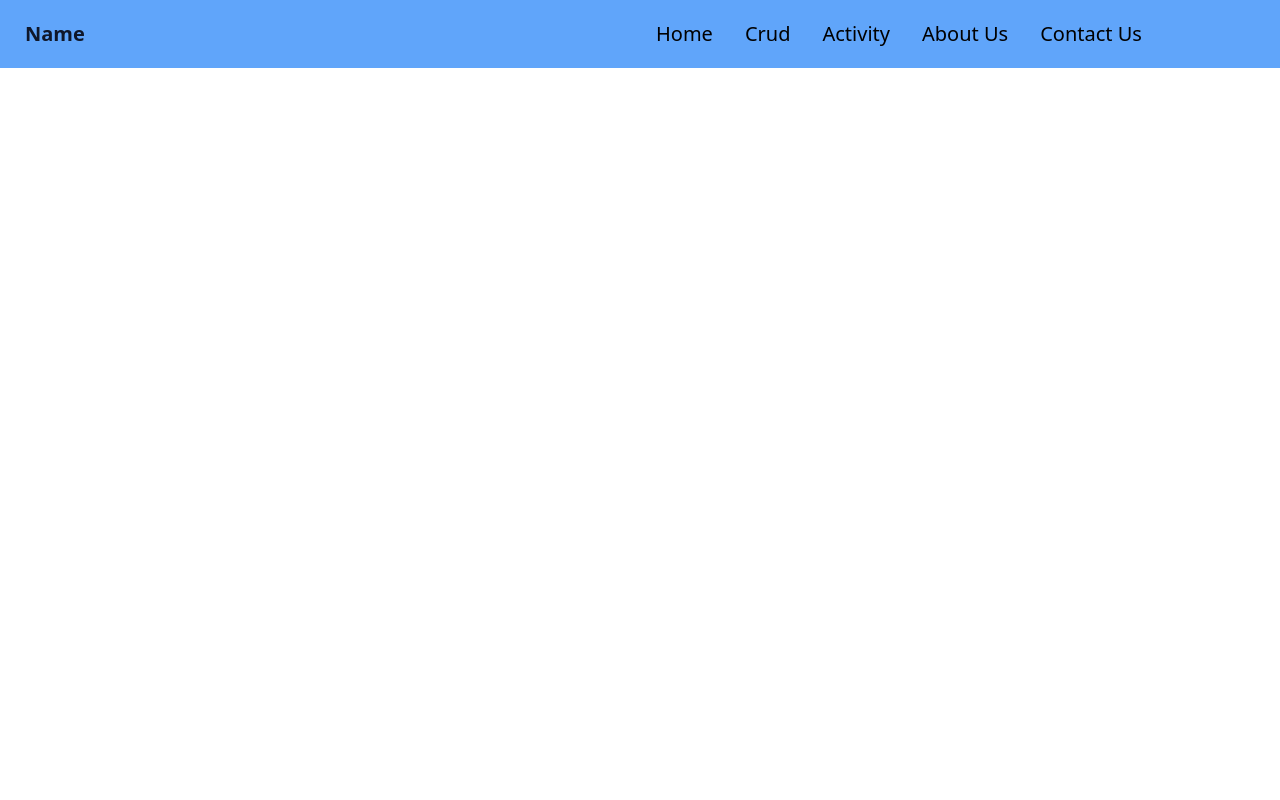
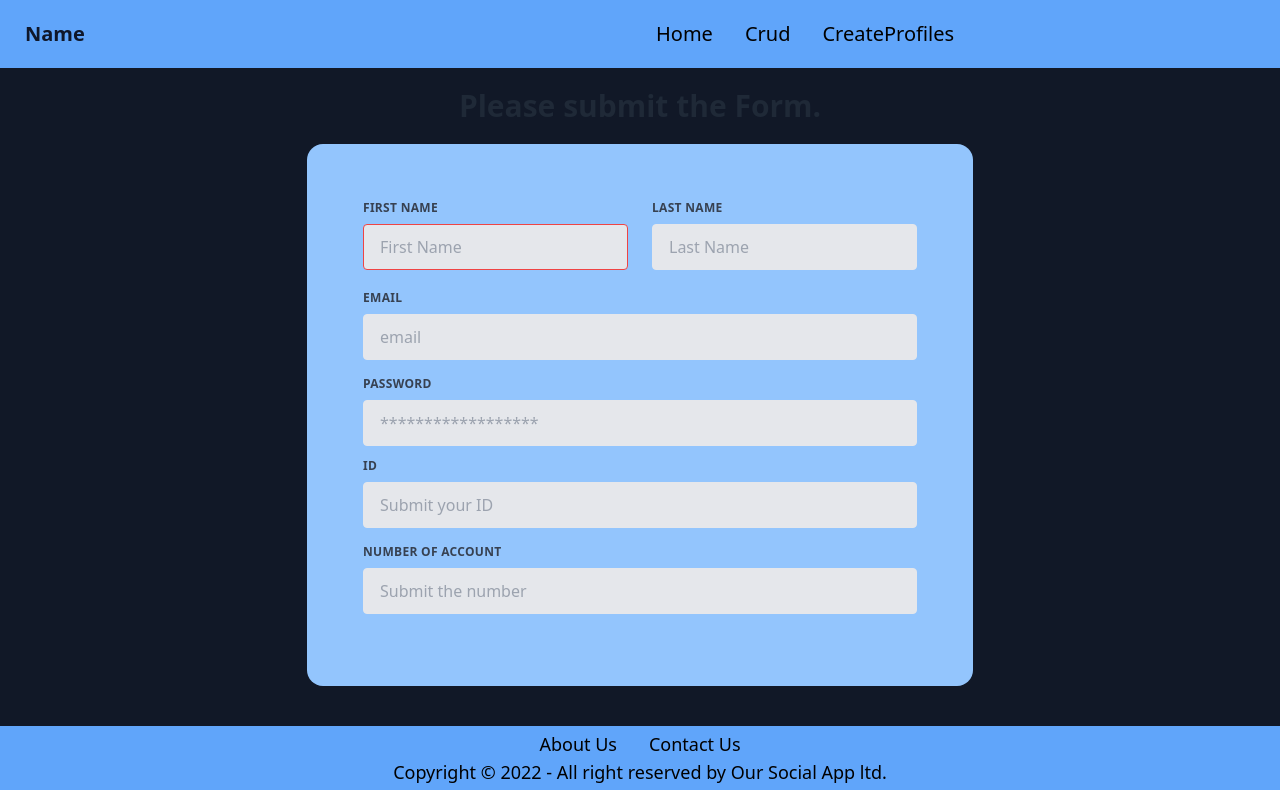
Before and after one commit to Ahsun-ullah/Final_project, a React (Create React App) app: page /CreateProfiles in a window 1280 px wide. Built offline with nearby package versions, Linux system fonts and the light colour scheme; no server answers.

Commit message:
adding submit form

```diff
--- a/package.json
+++ b/package.json
@@ -10,7 +10,7 @@
     "@testing-library/react": "^13.4.0",
     "@testing-library/user-event": "^13.5.0",
     "daisyui": "^2.33.0",
-    "firebase": "^9.14.0",
+    "firebase": "^9.15.0",
     "react": "^18.2.0",
     "react-dom": "^18.2.0",
     "react-firebase-hooks": "^5.1.1",
--- a/src/App.js
+++ b/src/App.js
@@ -1,7 +1,7 @@
 import { Route, Routes } from 'react-router-dom'
 import Home from './components/Home/Home'
 import Crud from './components/CRUD/Crud'
-import Activity from './components/Activity/Activity'
+import CreateProfiles from './components/CreateProfiles/CreateProfiles'
 import About from './components/About/About'
 import Contact from './components/Contact/Contact'
 import Login from './components/Login/Login'
@@ -9,6 +9,7 @@ import Register from './components/Register/Register'
 import TermsAndConditions from './components/TermsAndConditions/TermsAndConditions'
 import Header from './components/Header/Header'
 import RequireAuth from './components/RequireAuth/RequireAuth'
+import Footer from './components/Footer/Footer'
 
 function App() {
   return (
@@ -25,7 +26,7 @@ function App() {
         ></Route>
         <Route path="/Home" element={<Home></Home>}></Route>
         <Route path="/Crud" element={<Crud></Crud>}></Route>
-        <Route path="/Activity" element={<Activity></Activity>}></Route>
+        <Route path="/CreateProfiles" element={<CreateProfiles></CreateProfiles>}></Route>
         <Route path="/About" element={<About></About>}></Route>
         <Route path="/Contact" element={<Contact></Contact>}></Route>
         <Route path="/Login" element={<Login></Login>}></Route>
@@ -35,6 +36,7 @@ function App() {
           element={<TermsAndConditions></TermsAndConditions>}
         ></Route>
       </Routes>
+      <Footer></Footer>
     </div>
   )
 }
--- a/src/components/Activity/Activity.js
+++ /dev/null
@@ -1,16 +0,0 @@
-import React from 'react';
-
-
-const Activity = () => {
-    return (
-        <div>
-
-            <h2 className='h-screen container bg-stone-200 text-black font-bold flex pt-8 justify-center text-2xl '>
-                This is Activily Log
-            </h2>
-
-        </div>
-    );
-};
-
-export default Activity;
--- /dev/null
+++ b/src/components/CreateProfiles/CreateProfiles.js
@@ -0,0 +1,12 @@
+import React from 'react'
+import CreatingForm from '../CreatingForm/CreatingForm'
+
+const CreateProfiles = () => {
+  return (
+    <div>
+      <CreatingForm></CreatingForm>
+    </div>
+  )
+}
+
+export default CreateProfiles
--- /dev/null
+++ b/src/components/CreatingForm/CreatingForm.js
@@ -0,0 +1,86 @@
+import React from 'react'
+
+const CreatingForm = () => {
+  return (
+    <div className="grid grid-cols-1 bg-gray-900">
+      <p className="font-bold text-3xl text-center my-5">
+        Please submit the Form.
+      </p>
+      <div className="flex justify-center bg-blue-300 rounded-2xl mx-auto p-14 mb-10">
+        <form>
+          <div className="flex flex-wrap -mx-3 mb-2">
+            <div className="w-full md:w-1/2 px-3 mb-2 md:mb-0">
+              <label className="block uppercase tracking-wide text-gray-700 text-xs font-bold mb-2">
+                First Name
+              </label>
+              <input
+                className="appearance-none block w-full bg-gray-200 text-gray-700 border border-red-500 rounded py-3 px-4 mb-3 leading-tight focus:outline-none focus:bg-white"
+                type="text"
+                placeholder="First Name"
+              />
+            </div>
+            <div className="w-full md:w-1/2 px-3">
+              <label className="block uppercase tracking-wide text-gray-700 text-xs font-bold mb-2">
+                Last Name
+              </label>
+              <input
+                className="appearance-none block w-full bg-gray-200 text-gray-700 border border-gray-200 rounded py-3 px-4 leading-tight focus:outline-none focus:bg-white focus:border-gray-500"
+                type="text"
+                placeholder="Last Name"
+                required
+              />
+            </div>
+          </div>
+          <div className="w-full mb-4">
+            <label className="block uppercase tracking-wide text-gray-700 text-xs font-bold mb-2">
+              Email
+            </label>
+            <input
+              className="appearance-none block w-full bg-gray-200 text-gray-700 border border-gray-200 rounded py-3 px-4 leading-tight focus:outline-none focus:bg-white focus:border-gray-500"
+              type="email"
+              placeholder="email"
+              required
+            />
+          </div>
+          <div className="flex flex-wrap -mx-3">
+            <div className="w-full px-3">
+              <label className="block uppercase tracking-wide text-gray-700 text-xs font-bold mb-2">
+                Password
+              </label>
+              <input
+                className="appearance-none block w-full bg-gray-200 text-gray-700 border border-gray-200 rounded py-3 px-4 mb-3 leading-tight focus:outline-none focus:bg-white focus:border-gray-500"
+                type="password"
+                placeholder="******************"
+                required
+              />
+            </div>
+          </div>
+
+          <div className="w-full mb-4">
+            <label className="block uppercase tracking-wide text-gray-700 text-xs font-bold mb-2">
+              ID
+            </label>
+            <input
+              className="appearance-none block w-full bg-gray-200 text-gray-700 border border-gray-200 rounded py-3 px-4 leading-tight focus:outline-none focus:bg-white focus:border-gray-500"
+              type="number"
+              placeholder="Submit your ID"
+              required
+            />
+          </div>
+          <div className="w-full mb-4">
+            <label className="block uppercase tracking-wide text-gray-700 text-xs font-bold mb-2">
+              Number of account
+            </label>
+            <input
+              className="appearance-none block w-full bg-gray-200 text-gray-700 border border-gray-200 rounded py-3 px-4 leading-tight focus:outline-none focus:bg-white focus:border-gray-500"
+              type="number"
+              placeholder="Submit the number"
+            />
+          </div>
+        </form>
+      </div>
+    </div>
+  )
+}
+
+export default CreatingForm
--- a/src/components/Footer/Footer.js
+++ b/src/components/Footer/Footer.js
@@ -2,19 +2,26 @@ import React from 'react'
 import { Link } from 'react-router-dom'
 
 const Footer = () => {
+  const today = new Date()
+  const year = today.getFullYear()
   return (
-      <div className='footer footer-center text-bottom m-4'>
-        <footer>
-        <div className="grid grid-flow-col gap-4">
-          <Link className="link link-hover">About us</Link>
-          <Link className="link link-hover">Contact</Link>
-          <Link className="link link-hover">Admin</Link>
+    <footer>
+      <div className="flex flex-col py-1 footer-center bg-blue-400">
+        <div className=' flex flex-row gap-8'>
+          <Link className="text-black text-lg link link-hover" to="/About">
+            About Us
+          </Link>
+          <Link className="text-black text-lg link link-hover " to="/Contact">
+            Contact Us
+          </Link>
         </div>
         <div>
-          <p>Copyright © 2022 - All right reserved by Our Social App ltd.</p>
+          <p className="text-black text-lg">
+            Copyright © {year} - All right reserved by Our Social App ltd.
+          </p>
         </div>
-      </footer>
       </div>
+    </footer>
   )
 }
 
--- a/src/components/Navbar/Navbar.js
+++ b/src/components/Navbar/Navbar.js
@@ -8,8 +8,8 @@ const Header = () => {
   const [user] = useAuthState(auth)
 
   const handleLogout = () => {
-    signOut(auth);
-    console.log('clicked');
+    signOut(auth)
+    console.log('clicked')
   }
 
   return (
@@ -38,8 +38,8 @@ const Header = () => {
                 </Link>
               </li>
               <li>
-                <Link className="text-black text-xl" to="/Activity">
-                  Activity
+                <Link className="text-black text-xl" to="/CreateProfiles">
+                CreateProfiles
                 </Link>
               </li>
               <li>
@@ -81,18 +81,8 @@ const Header = () => {
               </Link>
             </li>
             <li>
-              <Link className="text-black text-xl" to="/Activity">
-                Activity
-              </Link>
-            </li>
-            <li>
-              <Link className="text-black text-xl" to="/About">
-                About Us
-              </Link>
-            </li>
-            <li>
-              <Link className="text-black text-xl" to="/Contact">
-                Contact Us
+              <Link className="text-black text-xl" to="/CreateProfiles">
+              CreateProfiles
               </Link>
             </li>
             <li>
--- a/src/firebase.init.js
+++ b/src/firebase.init.js
@@ -2,14 +2,13 @@ import { initializeApp } from 'firebase/app'
 import { getAuth } from 'firebase/auth'
 
 const firebaseConfig = {
-  apiKey: 'AIzaSyCfgzxe-1kqxLk_lX-76JldLi9yGe_4HXY',
-  authDomain: 'final-project-aab45.firebaseapp.com',
-  projectId: 'final-project-aab45',
-  storageBucket: 'final-project-aab45.appspot.com',
-  messagingSenderId: '898946040827',
-  appId: '1:898946040827:web:1320144d48ebacf624815e',
-}
-
+  apiKey: "AIzaSyCfgzxe-1kqxLk_lX-76JldLi9yGe_4HXY",
+  authDomain: "final-project-aab45.firebaseapp.com",
+  projectId: "final-project-aab45",
+  storageBucket: "final-project-aab45.appspot.com",
+  messagingSenderId: "898946040827",
+  appId: "1:898946040827:web:1320144d48ebacf624815e"
+};
 // Initialize Firebase
 const app = initializeApp(firebaseConfig)
 const auth = getAuth(app)
```
Also changed, not shown: src/components/Login/Login.js (+37 -34 lines), src/components/Register/Register.js (+27 -26 lines), src/components/RequireAuth/RequireAuth.js (+13 -13 lines), 1 other file (tests, documents, lock files or other folders).
